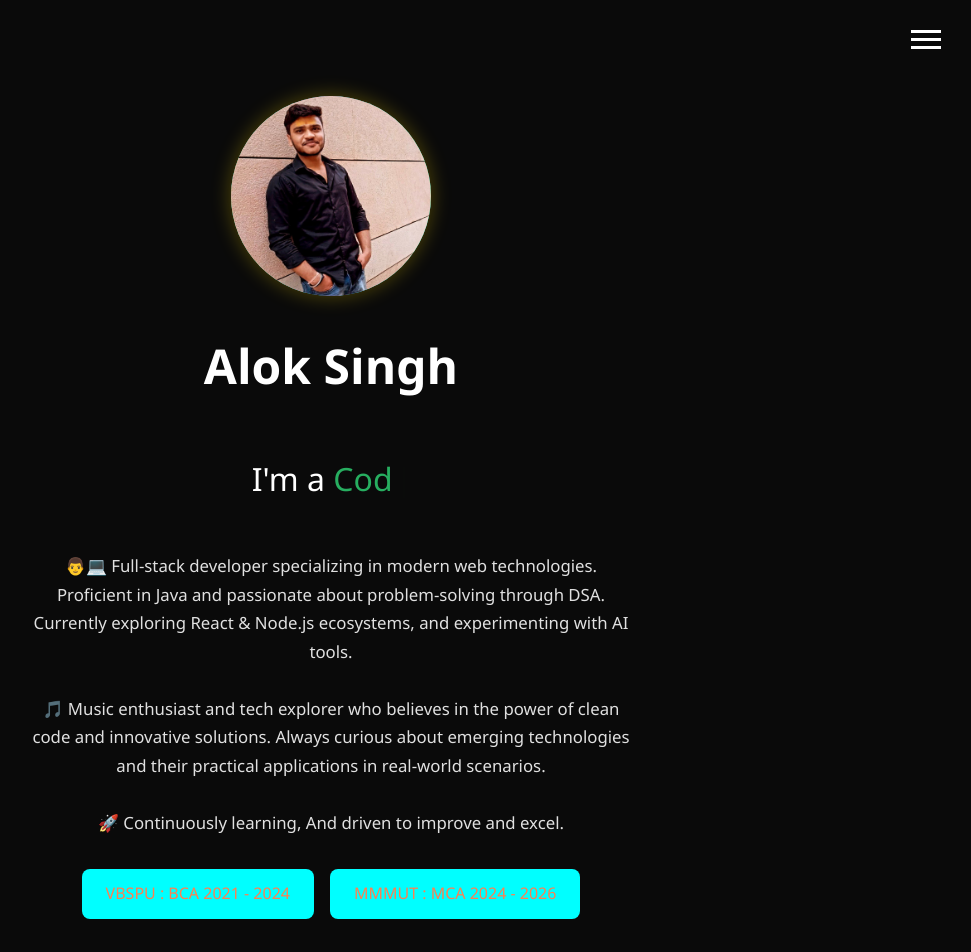
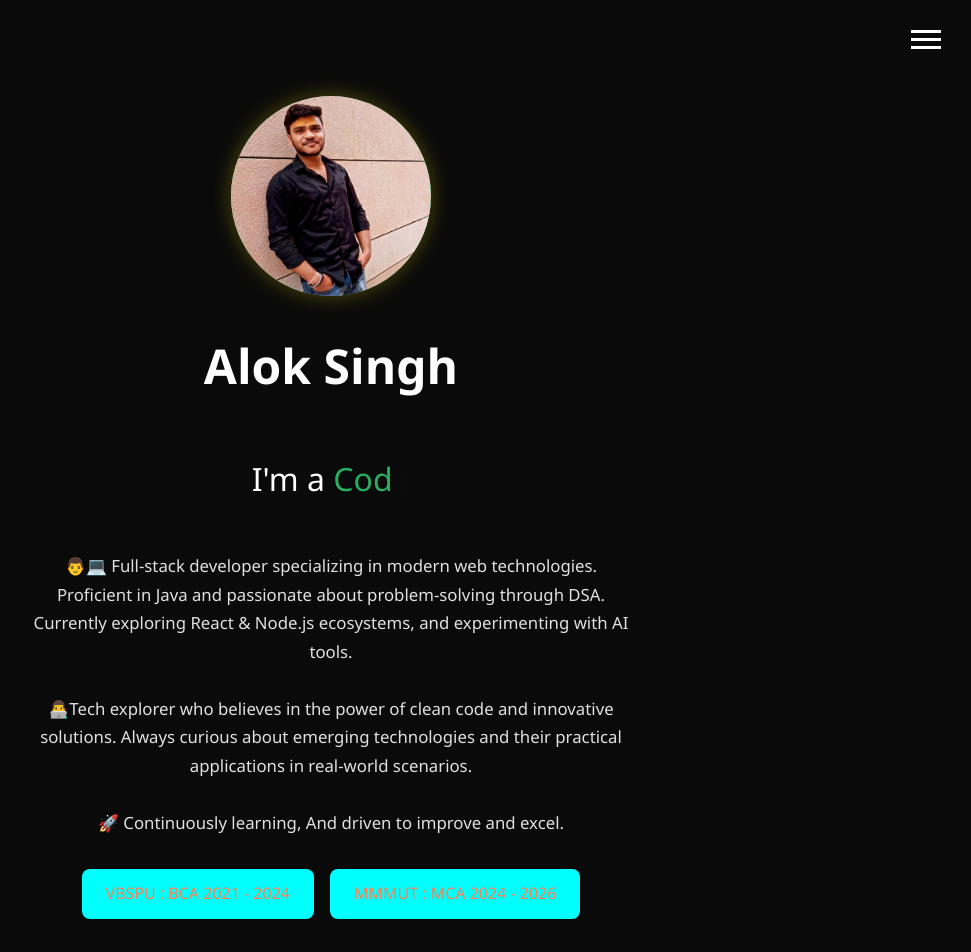
Before and after one commit to aloksinghup67/PortFolio, a React (Vite) app: page / in a window 1280 px wide. Shown: the top 952 px of the page, without its empty margins (309-1280 px from the left). Built offline with nearby package versions, Linux system fonts and the light colour scheme; no server answers.

Commit message:
Update App.jsx
Msg change

```diff
--- a/src/App.jsx
+++ b/src/App.jsx
@@ -186,7 +186,7 @@ useEffect(() => {
                 Currently exploring React & Node.js ecosystems,
                 and experimenting with AI tools.
                 <br/><br/>
-                🎵 Music enthusiast and tech explorer who believes in the power of
+                👨‍💻Tech explorer who believes in the power of
                 clean code and innovative solutions. Always curious about emerging
                 technologies and their practical applications in real-world scenarios.
                 <br/><br/>
```
